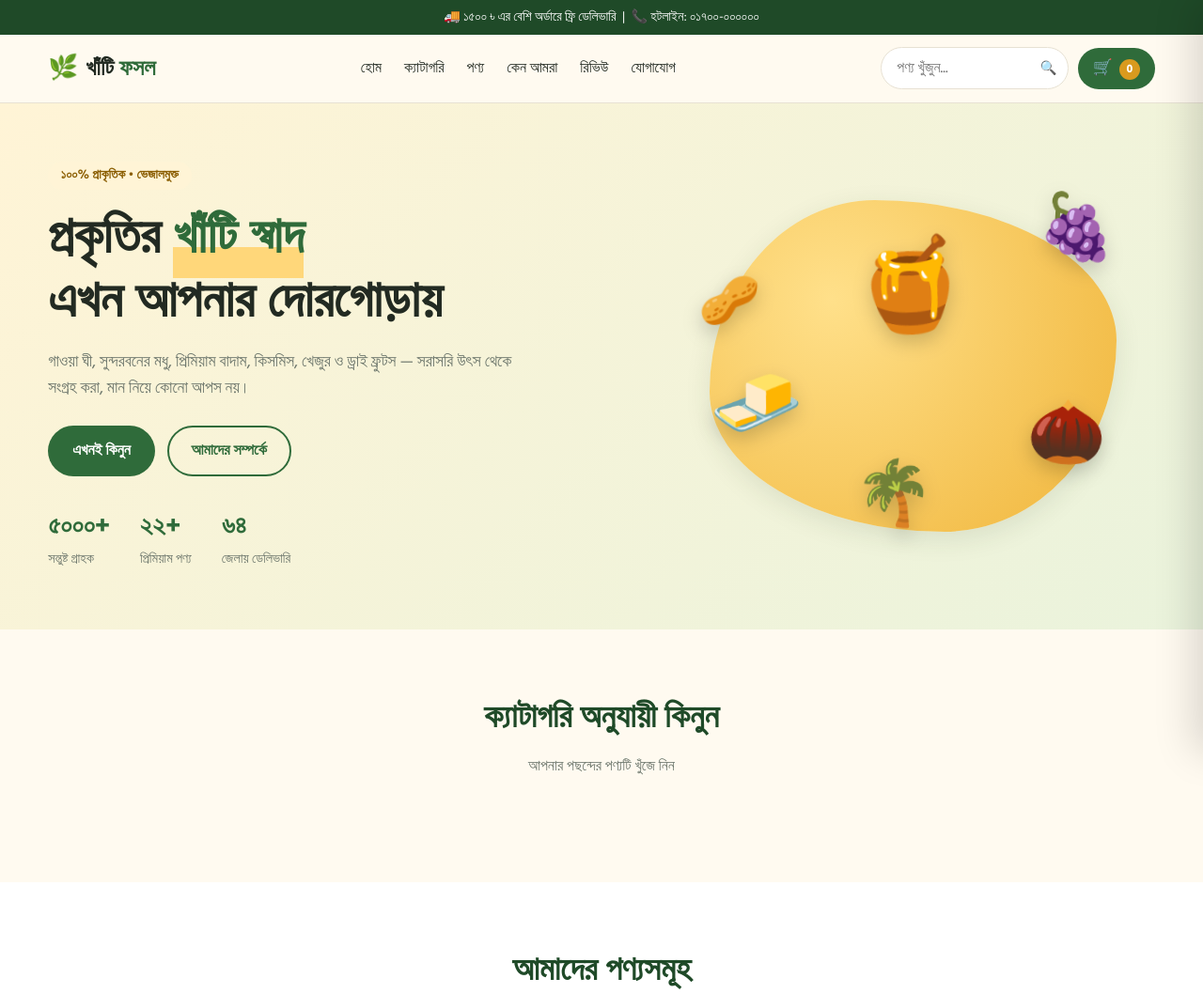
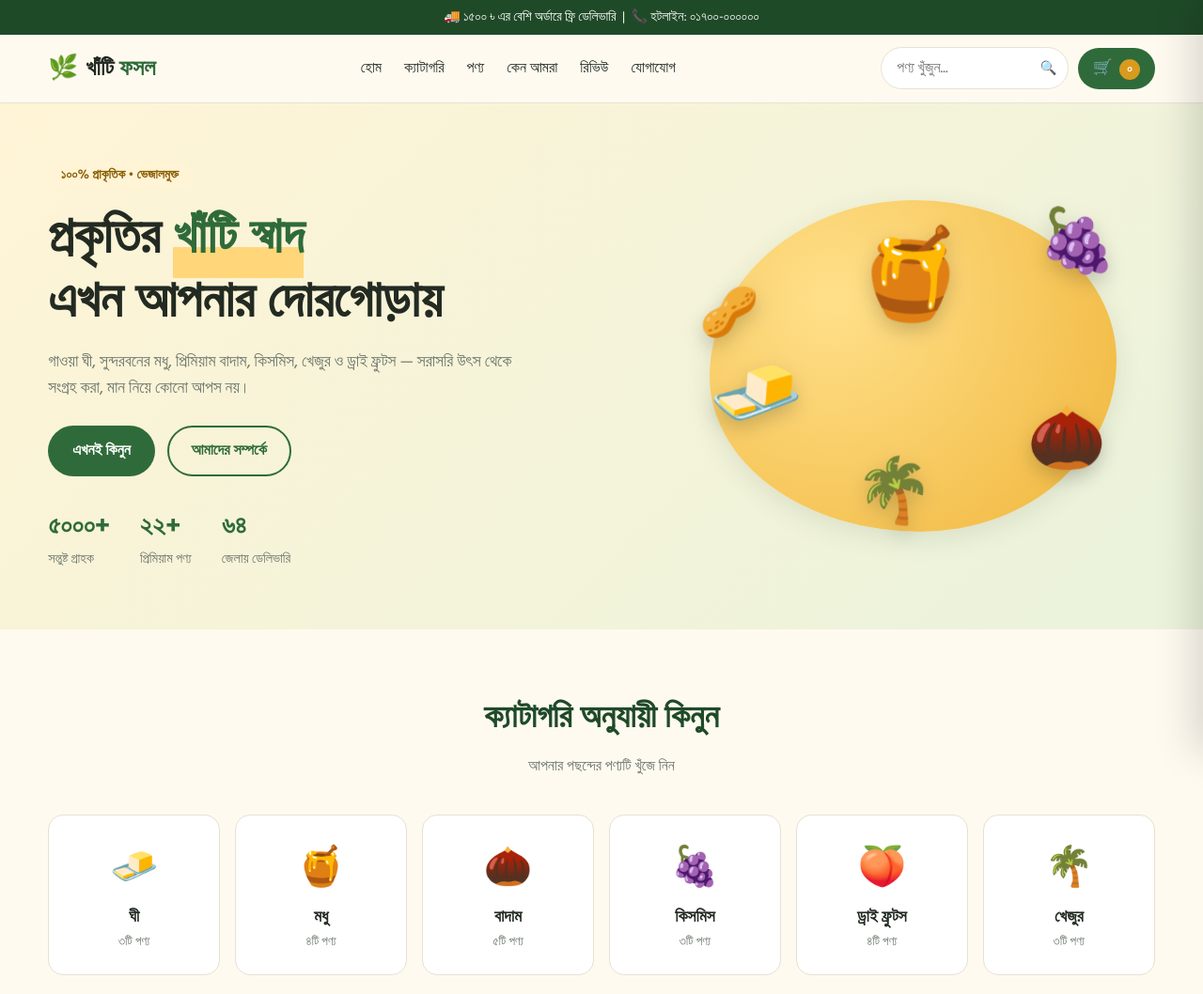
Before and after one commit to kaziworkstation/RizikFood, a plain HTML site: page index.html in a window 1280 px wide. Shown: the top 1058 px of the page at 94% size. Drawn offline with Linux system fonts and the light colour scheme; files that its build step writes are made by us from their sources.

Commit message:
Update stylesheet and script paths in index.html

```diff
--- a/index.html
+++ b/index.html
@@ -8,7 +8,7 @@
   <link rel="preconnect" href="https://fonts.googleapis.com">
   <link rel="preconnect" href="https://fonts.gstatic.com" crossorigin>
   <link href="https://fonts.googleapis.com/css2?family=Hind+Siliguri:wght@400;500;600;700&family=Playfair+Display:wght@600;700&display=swap" rel="stylesheet">
-  <link rel="stylesheet" href="css/style.css">
+  <link rel="stylesheet" href="style.css">
 </head>
 <body>
 
@@ -261,7 +261,7 @@
   <div class="toast-wrap" id="toastWrap" aria-live="polite"></div>
   <button class="to-top" id="toTop" aria-label="উপরে যান">↑</button>
 
-  <script src="js/products.js"></script>
-  <script src="js/app.js"></script>
+  <script src="products.js"></script>
+  <script src="app.js"></script>
 </body>
 </html>
```
